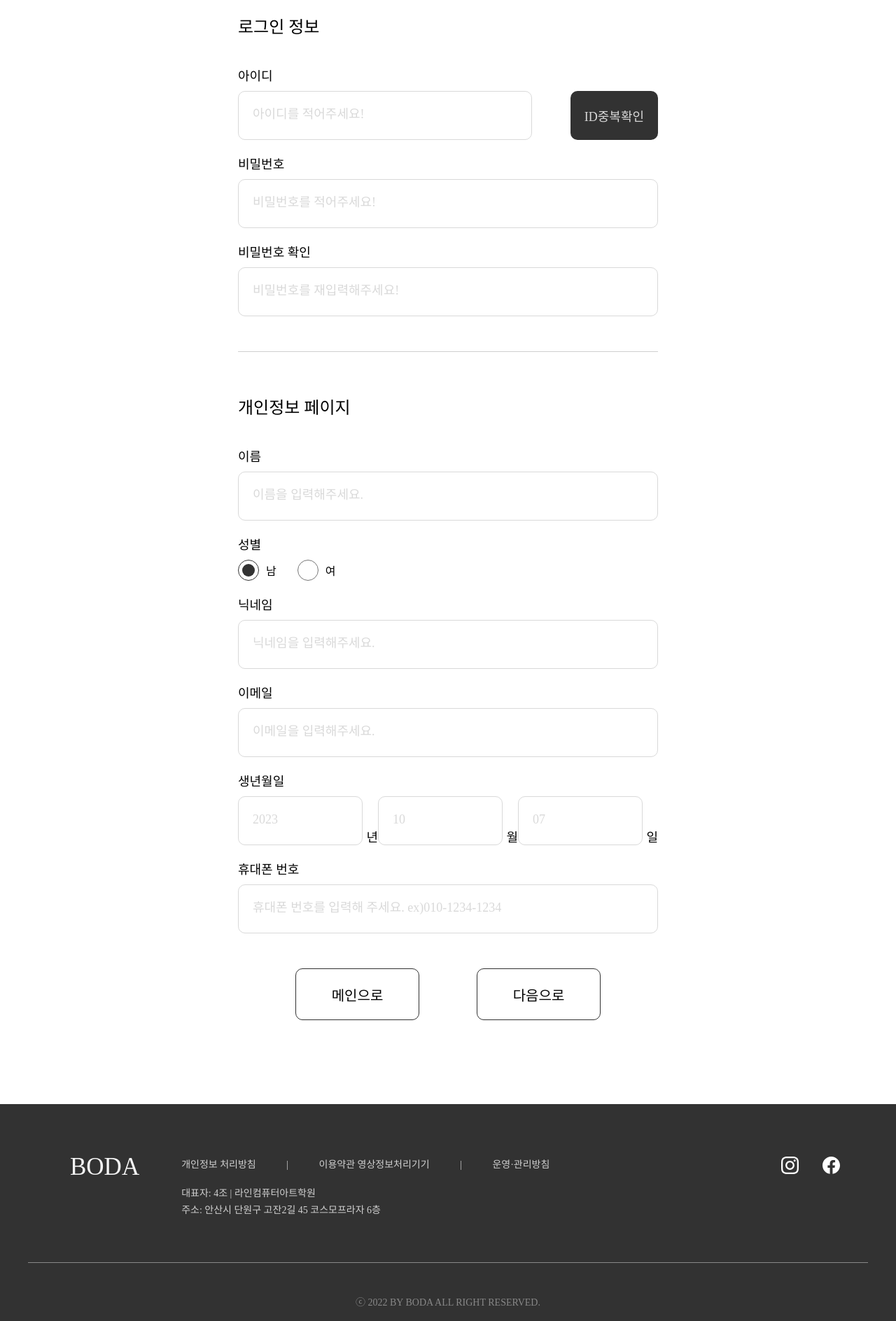
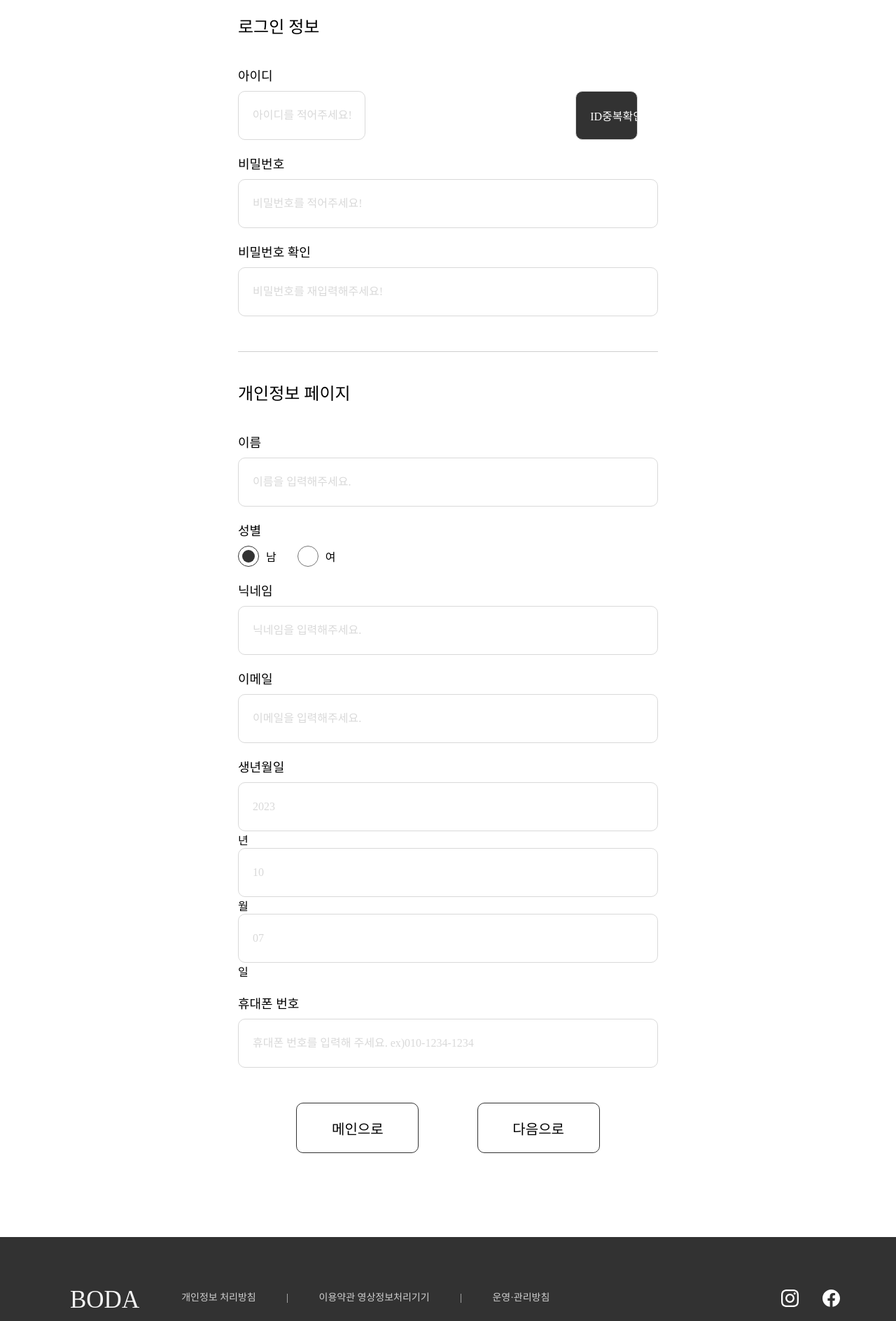
Before and after one commit to eu-ny/Boda, a PHP site: page /html/login/agreeInfo.html in a window 1280 px wide. Shown: the part 231-2119 px from the top of the page at 70% size. Run offline with PHP 8.4, Linux system fonts and the light colour scheme; some web fonts are replaced.

Commit message:
20221013

```diff
--- a/html/assets/css/agree.css
+++ b/html/assets/css/agree.css
@@ -173,6 +173,7 @@
     background-color: #fff;
     border-radius: 10px;
     font-size: 20px;
+    box-sizing: border-box;
     border: 1px solid #323232;
     cursor: pointer;
     display: flex;
@@ -236,25 +237,37 @@
     width: 100%;
     box-sizing: border-box;
     height: 70px;
-    padding-left: 20px;
+    padding: 20px;
+    font-size: 16px;
+    border: 1px solid #d9d9d9;
+    font-weight: 300;
+    border-radius: 10px;
 }
 
-.IDbox {
+#infoType .IDbox {
     display: flex;
     justify-content: space-between;
 }
 
-#infoType input::placeholder {
-    font-size: 18px;
-    color: #d9d9d9;
+#infoType .IDbox input {
+    width: 75%;
 }
 
-#id {
+#infoType .IDbox a {
+    width: 22%;
+    height: 70px;
+    line-height: 70px;
+    background-color: black;
     border-radius: 10px;
-    border: 1px solid #d9d9d9;
+    color: white;
+    text-align: center;
+    font-weight: 300;
+    cursor: pointer;
 }
-.id {
-    width: 70%
+
+#infoType input::placeholder {
+    font-size: 16px;
+    color: #d9d9d9;
 }
 
 #youPass {
@@ -274,16 +287,17 @@
     padding: 20px;
     background-color: #323232;
     border-radius: 10px;
-    color: #d9d9d9;
+    color: white;
     font-size: 18px;
     cursor: pointer;
+    font-weight: 300;
     border: none;
 }
 
 .login2 {
     font-size: 24px;
     font-weight: 400;
-    padding-top: 60px;
+    padding-top: 40px;
     padding-bottom: 20px;
 }
 
@@ -311,23 +325,6 @@
     border: 1px solid #d9d9d9;
     box-sizing: border-box;
     margin-bottom: 50px;
-}
-
-.birth {
-    display: flex;
-    justify-content: space-between;
-}
-.birth div {
-    display: flex;
-    align-items: flex-end;
-    font-size: 18px;
-}
-.birth input {
-    width: 10%;
-    border-radius: 10px;
-    border: 1px solid #d9d9d9;
-    box-sizing: border-box;
-    margin-right: 5px;
 }
 
 /* modal */
```
Also changed, not shown: 3 other files.
